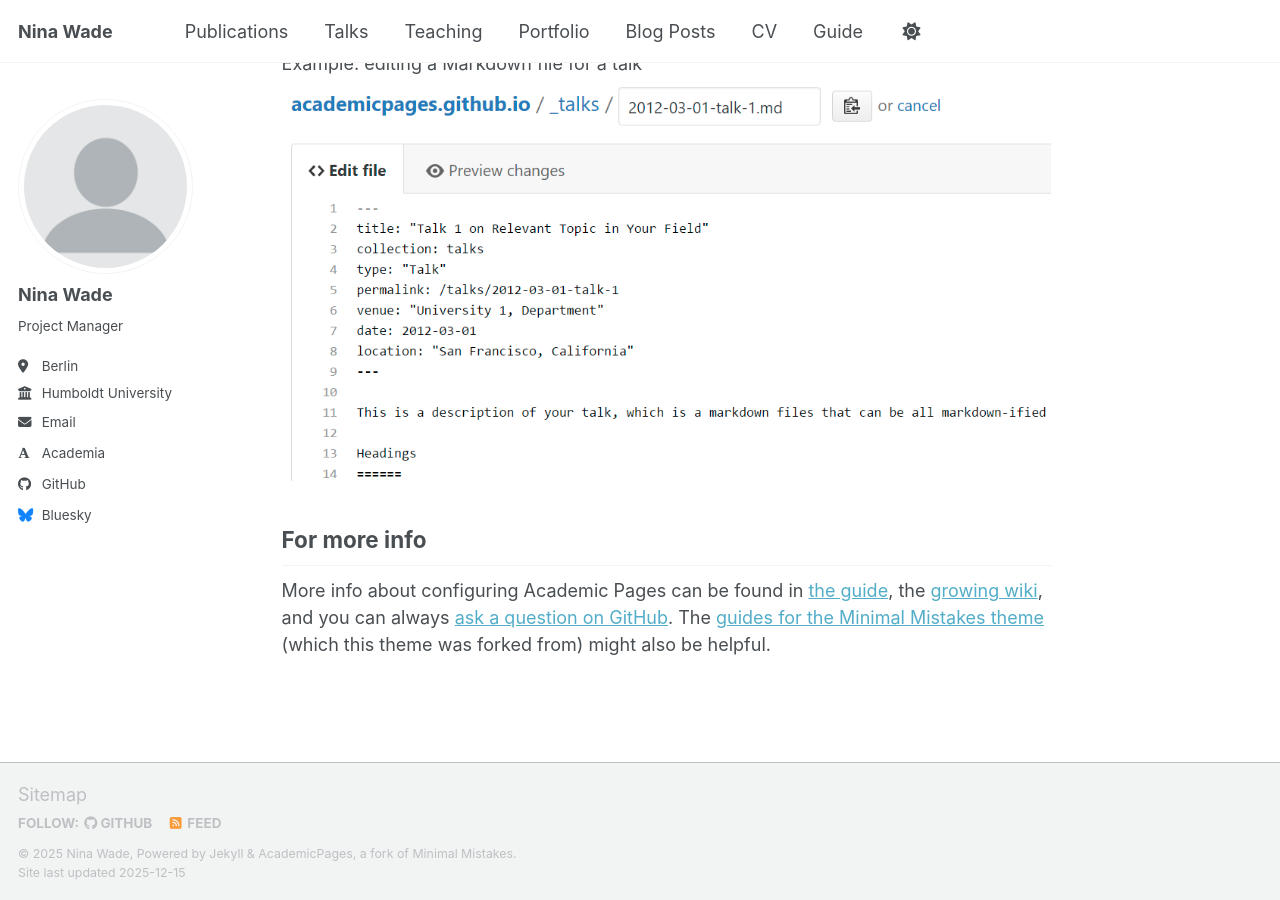
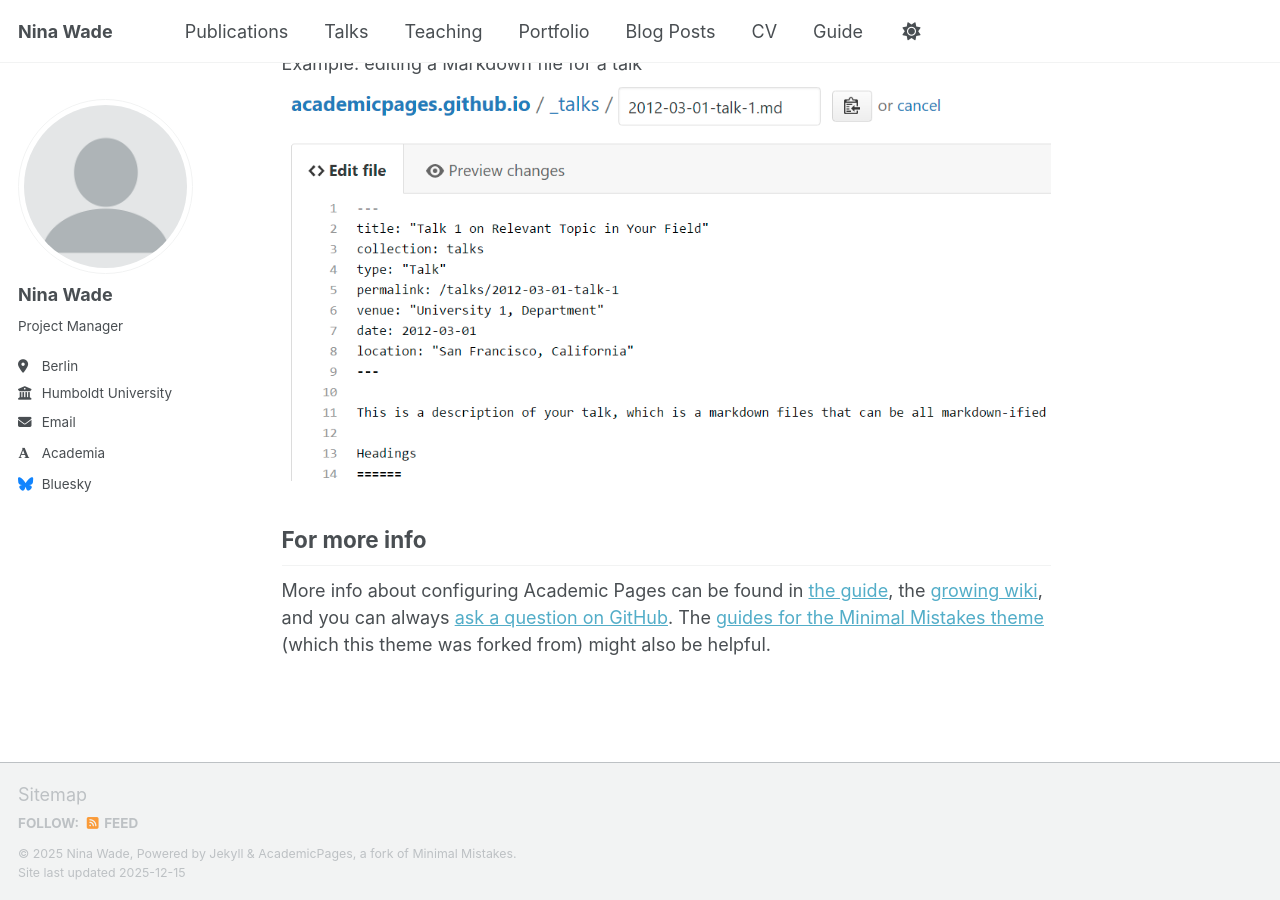
Before and after one commit to ninawade/academicwebsite, a Jekyll site: the page built from _pages/about.md, in a window 1280 px wide and 900 px high, scrolled down 2718 px. Built offline with Jekyll 4.4.1, drawn with Linux system fonts in a browser that asks for light colours; some web fonts are replaced; a script bundle is joined from its source files by our own code; library files that are not in the unit come from our copies.

Commit message:
Update _config.yml

```diff
--- a/_config.yml
+++ b/_config.yml
@@ -39,13 +39,12 @@
   bitbucket        : # Username - Update with your username on the site
   codepen          : # Username
   dribbble         : # Username
-  github           : ""
   kaggle           : # Username
   stackoverflow    : # User number or user number and name (i.e., use "1" or "1/jeff-atwood")
 
   # Social media
   artstation       : # Username
-  bluesky          : "bsky.app" # Replace this with you Bluesky username
+  bluesky          : "@pecan-research.bsky.social" # Replace this with you Bluesky username
   facebook         : # Username
   flickr           : # Username
   foursquare       : # Username
```
